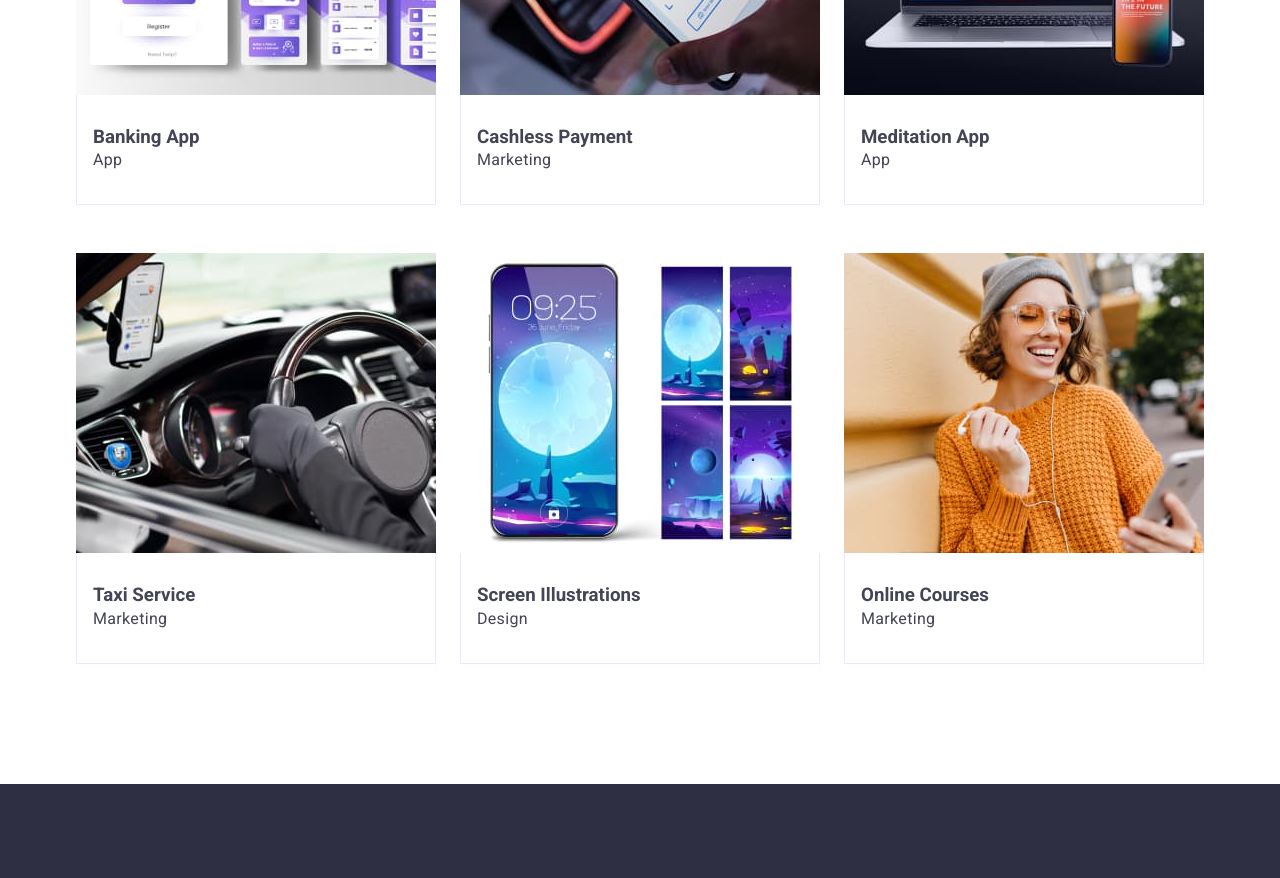
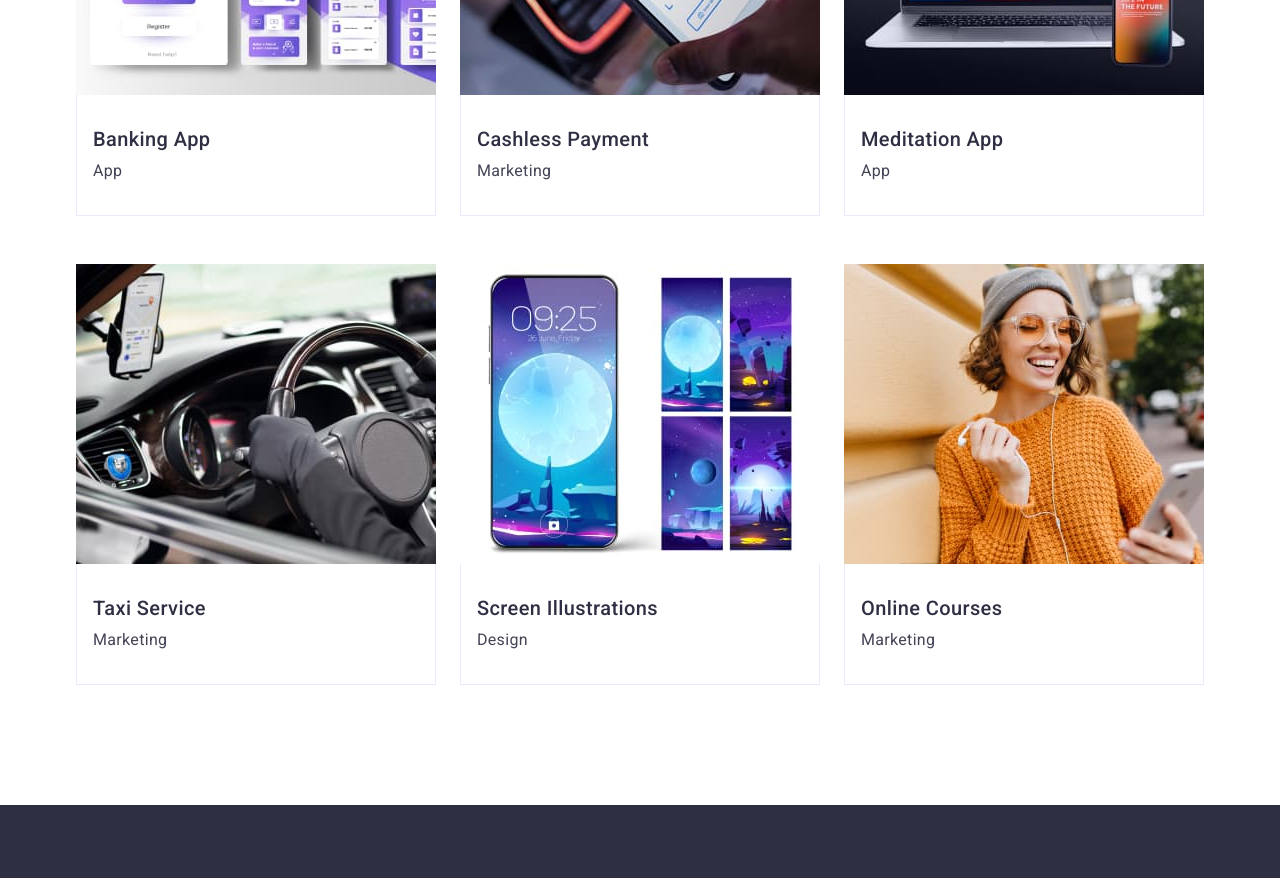
Before and after one commit to VadymStrelnikov/goit-markup-hw-06, a plain HTML site: page index.html in a window 1280 px wide. Shown: the part 2210-3088 px from the top of the page. Drawn offline with nearby package versions, Linux system fonts and the light colour scheme.

Commit message:
realize1.0

```diff
--- a/css/styles.css
+++ b/css/styles.css
@@ -270,14 +270,15 @@ a {
   border-right: 1px solid var(--accent-color);
 }
 .our-portfolio-items {
+  width: calc((100% - 48px) / 3);
 }
-*/ .our-portfolio-items-title {
+.our-portfolio-items-title {
   font-weight: 500;
   font-size: 20px;
   line-height: 1.2;
   letter-spacing: 0.02em;
   color: var(--dark-color);
-  width: calc((100% - 48px) / 3);
+
   margin-bottom: 8px;
 }
 .our-portfolio-items-text {
```
